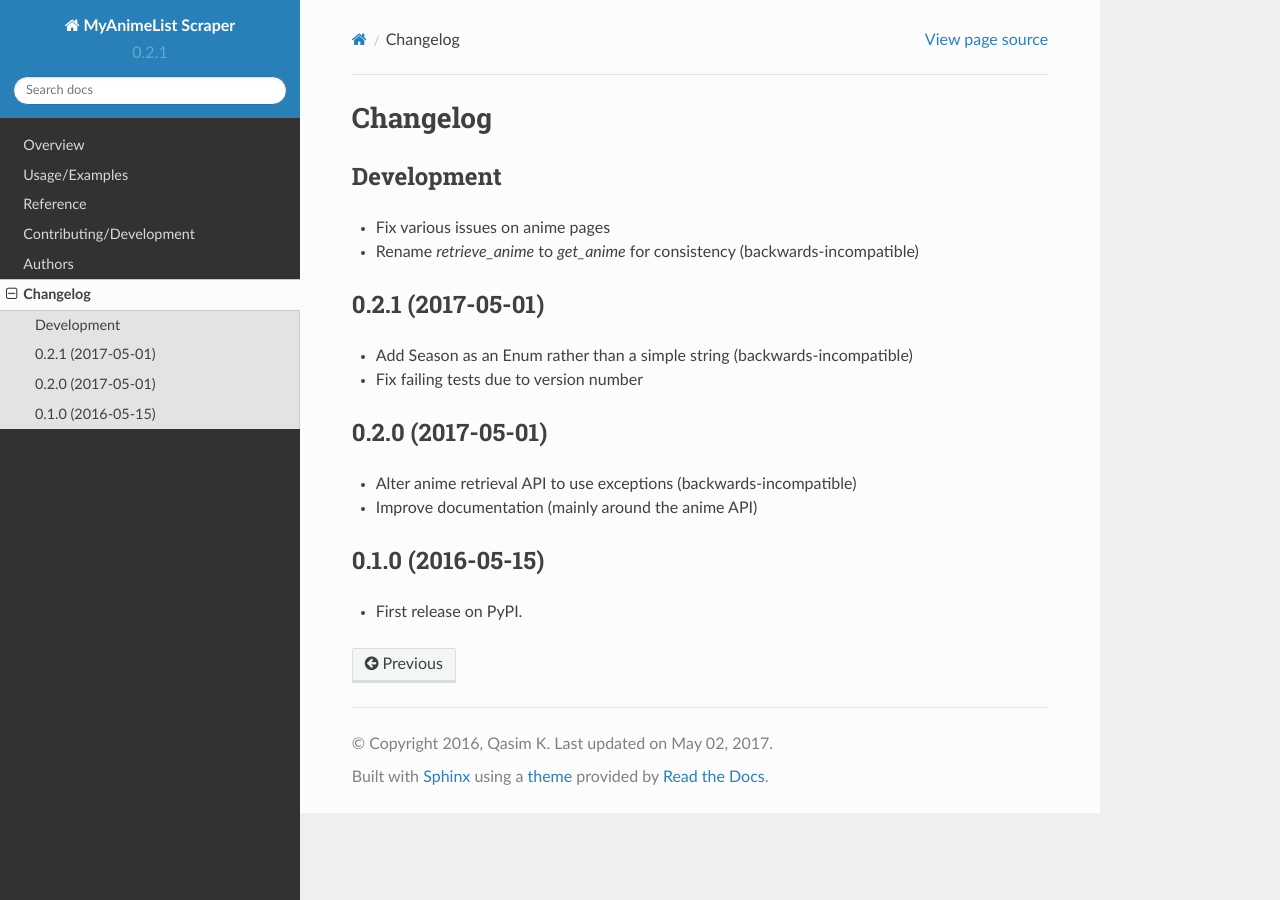
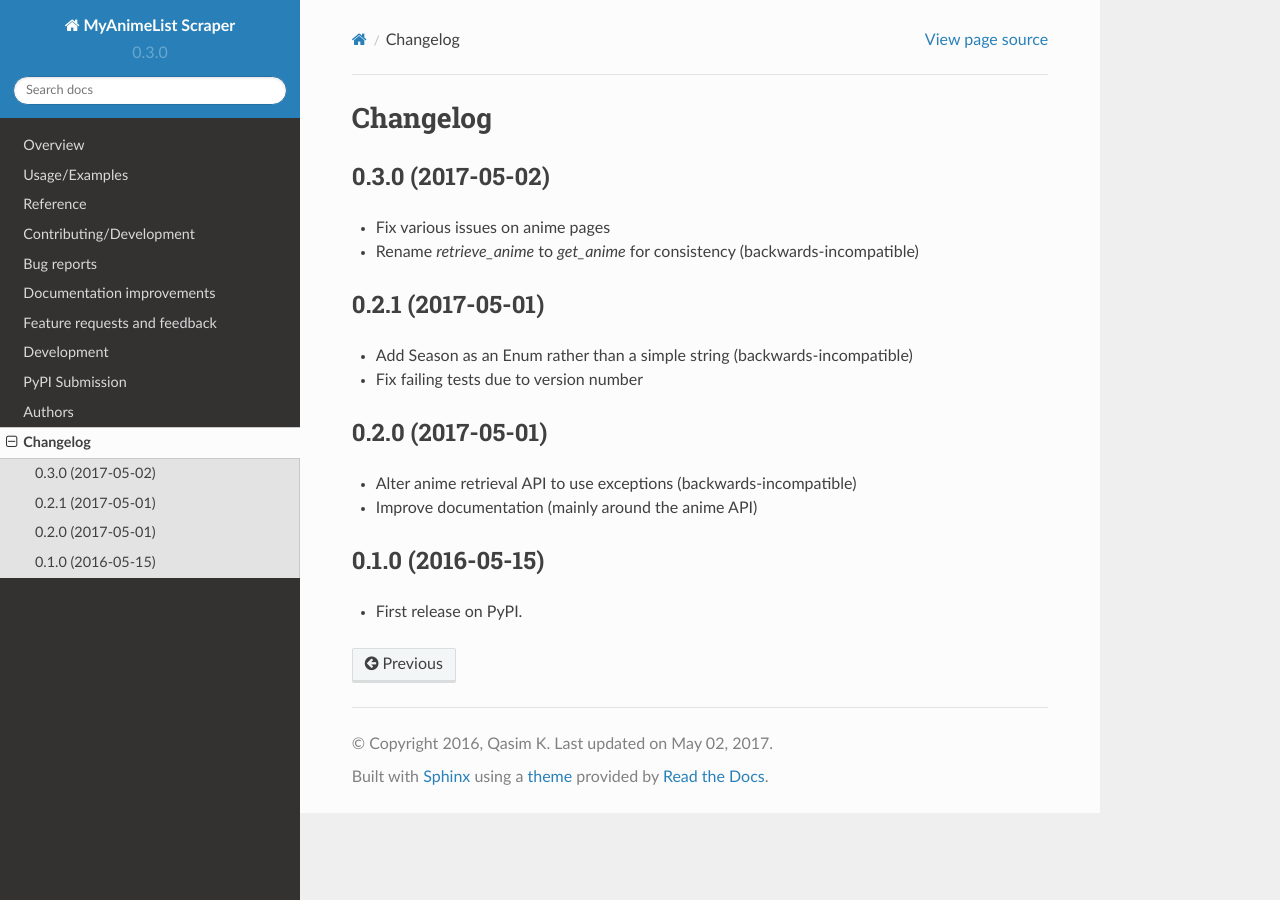
Before and after one commit to QasimK/mal-scraper, a Sphinx documentation site: the page built from docs/changelog.rst, in a window 1280 px wide. Built offline with Sphinx 7.4.7 and the Read the Docs theme 2.0.0, drawn with Linux system fonts in a browser that asks for light colours.

Commit message:
Bump version: 0.2.1 → 0.3.0

```diff
--- a/CHANGELOG.rst
+++ b/CHANGELOG.rst
@@ -1,8 +1,8 @@
-=========
+
 Changelog
 =========
 
-Development
+0.3.0 (2017-05-02)
 -----------------------------------------
 
 * Fix various issues on anime pages
--- a/CONTRIBUTING.rst
+++ b/CONTRIBUTING.rst
@@ -1,4 +1,4 @@
-========================
+
 Contributing/Development
 ========================
 
--- a/docs/conf.py
+++ b/docs/conf.py
@@ -26,7 +26,7 @@
 year = '2016'
 author = u'Qasim K'
 copyright = '{0}, {1}'.format(year, author)
-version = release = u'0.2.1'
+version = release = u'0.3.0'
 
 pygments_style = 'trac'
 templates_path = ['.']
--- a/setup.py
+++ b/setup.py
@@ -33,7 +33,7 @@
 
 setup(
     name='mal-scraper',
-    version='0.2.1',
+    version='0.3.0',
     license='MIT',
     description='MyAnimeList web scraper',
     long_description='%s\n%s' % (
--- a/src/mal_scraper/__init__.py
+++ b/src/mal_scraper/__init__.py
@@ -1,4 +1,4 @@
-__version__ = "0.2.1"
+__version__ = "0.3.0"
 
 # Import Public API
 from .anime import get_anime  # noqa
```
Also changed, not shown: .bumpversion.cfg, 1 other file.
